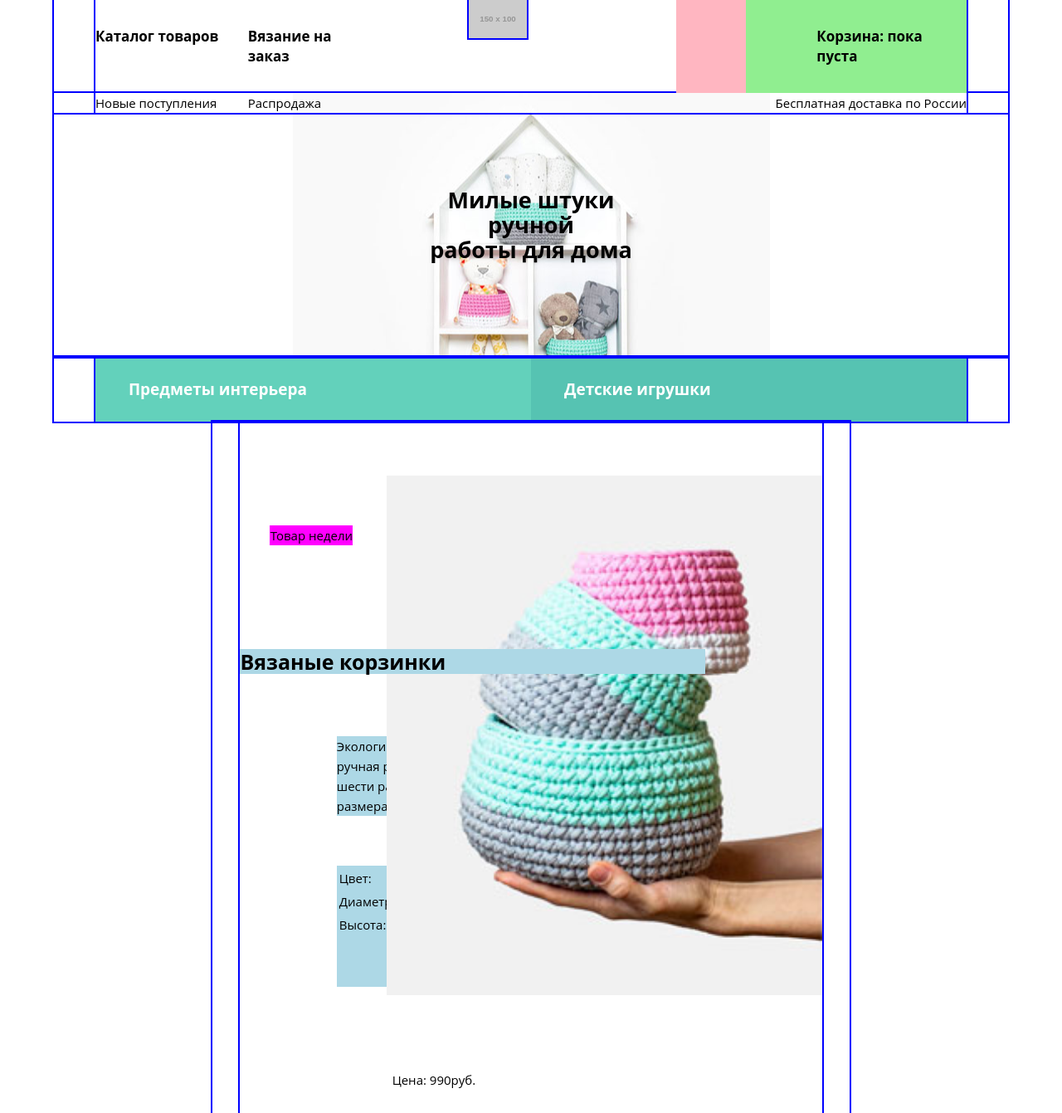
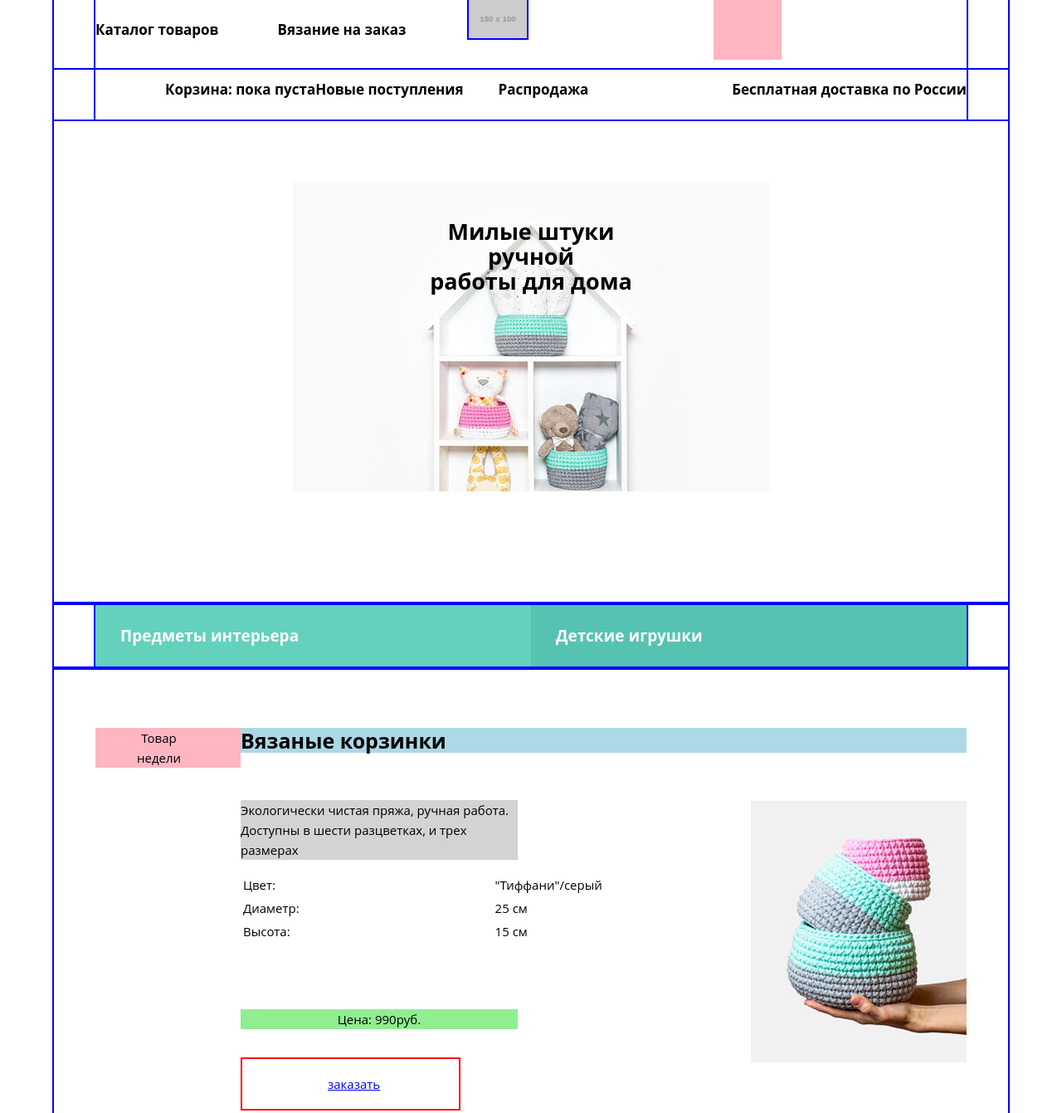
Before and after one commit to icapa9/147815-mishka, a plain HTML site: page index.html in a window 1280 px wide. Shown: the top 1341 px of the page at 83% size. Drawn offline with nearby package versions, Linux system fonts and the light colour scheme; files that its build step writes are made by us from their sources; placeholder pictures from the web are drawn by us.

Commit message:
Сетки: главная страница

```diff
--- a/index.html
+++ b/index.html
@@ -18,9 +18,9 @@
             <li class="menu__item"><a href="form.html">Вязание на заказ</a></li>
             <li class="menu__item"><a href="#">Поиск по сайту</a></li>
             <li class="menu__item"><a href="#">Корзина: пока пуста</a></li>
-            <li class="menu__item"><span>Новые поступления</span></li>
-            <li class="menu__item"><span>Распродажа</span></li>
-            <li class="menu__item"><span>Бесплатная доставка по России</span></li>
+            <li class="menu__item"><a href="#">Новые поступления</a></li>
+            <li class="menu__item"><a href="#">Распродажа</a></li>
+            <li class="menu__item"><a href="#">Бесплатная доставка по России</a></li>
           </ul>
         </div>
       </div>
--- a/less/blocks/header.less
+++ b/less/blocks/header.less
@@ -1,24 +1,11 @@
 .header {
   outline: @outline-block;
-  max-width: 1150px;
-  margin: auto;
+  .container;
 }
-
 
 @media @tablet-widths {
   .header__wrap {
-    display: flex;
-    margin-left: 6.5%;
-    margin-right: 6.5%;
-    opacity: 1;
+    padding-right: 50px;
+    padding-left: 50px;
   }
 }
-
-@media @desktop-widths {
-  .header__wrap {
-    position: relative;
-    margin-left: 4.35%;
-    margin-right: 4.35%;
-    opacity: 1;
-  }
-}
--- a/less/blocks/main-title.less
+++ b/less/blocks/main-title.less
@@ -1,10 +1,10 @@
 .main-title {
-  max-width: 1150px;
-  margin: auto;
   outline: @outline-block;
+  padding-top: 76px;
+  padding-bottom: 121px;
   background: url("../../img/hero-mobile@1x.jpg") 50% 50% no-repeat;
-  padding-top: 96px;
-  padding-bottom: 96px;
+
+  .container;
 
   h1 {
     .caption(27px);
@@ -14,6 +14,14 @@
 
 @media @tablet-widths {
   .main-title {
-    margin-top: -24px;
+    margin-top: -60px;
+    padding-top: 162px;
+    padding-bottom: 375px;
   }
 }
+
+@media @desktop-widths {
+  .main-title {
+    padding-bottom: 355px;
+  }
+}
--- a/less/blocks/menu.less
+++ b/less/blocks/menu.less
@@ -1,7 +1,5 @@
 .menu {
   outline: @outline-block;
-  max-width: 1050px;
-  margin: auto;
 }
 
 .menu__list {
@@ -10,9 +8,10 @@
 }
 
 .menu__item {
+  // outline: 1px solid orange;
   a {
     display: block;
-    padding-left: 23.75%;
+    padding-left: 76px;
     padding-top: 28px;
     padding-bottom: 28px;
 
@@ -27,96 +26,98 @@
 }
 
 @media @tablet-widths {
-  .menu {
-    width: 100%;
-  }
-
   .menu__list {
     display: flex;
     flex-wrap: wrap;
   }
 
-  .menu__item:nth-child(1) {
+  .menu__item:nth-of-type(3) {
+    order: -2;
+    margin-left: 336px;
+    width: 82px;
+    background-color: lightpink;
+
     a {
       padding: 0;
+      padding-top: 24px;
+      padding-bottom: 24px;
+      font-size: 0;
     }
   }
 
-  .menu__item:nth-child(2) {
+  .menu__item:nth-of-type(4) {
+    order: -1;
+    padding-left: 84px;
+    box-sizing: border-box;
+
     a {
-      width: 150px; /*????*/
       padding: 0;
-      padding-left: 5.4%;
+      padding-top: 24px;
+      padding-bottom: 24px;
     }
   }
 
-  .menu__item:nth-child(n+3) {
-    order: -1;
-  }
-
-  .menu__item:nth-child(3) {
-    margin-left: 41.7%;
-    background-color: lightpink;
-    width: 12.5%;
+  .menu__item:nth-of-type(1),
+  .menu__item:nth-of-type(2) {
+    z-index: 1;
 
     a {
-      font-size: 0;
-      margin-top: 32px;
-      margin-bottom: 32px;
       padding: 0;
+      padding-top: 24px;
+      padding-right: 36px;
+      padding-bottom: 24px;
     }
   }
 
-  .menu__item:nth-child(4) {
-    background-color: lightgreen;
-    width: 45.8%;
+  .menu__item:nth-of-type(7) {
+    z-index: 1;
+    display: block;
+    margin-left: auto;
 
     a {
-      margin-top: 32px;
-      margin-bottom: 32px;
-      padding: 0;
-      padding-left: 32%;
+      display: block;
+      padding-top: 24px;
+      padding-bottom: 24px;
+      padding-left: 0;
     }
-  }
-
-  .menu__item:nth-child(7) {
-    order: 1;
-    display: block;
-    margin-left: auto;
   }
 }
 
 @media @desktop-widths {
-  .menu__item:nth-child(1) {
+  .menu__item:nth-of-type(1) {
+    order: -4;
+  }
+  .menu__item:nth-of-type(2) {
+    padding-left: 35px;
     order: -3;
-    margin-top: 32px;
-    margin-bottom: 32px;
-    width: 17.5%;
+  }
+  .menu__item:nth-of-type(3) {
+    margin-left: 334px;
+    order: -2;
+  }
+  .menu__item:nth-of-type(4) {
+    order: -1;
   }
 
-  .menu__item:nth-child(2) {
-    order: -2;
-    margin-top: 32px;
-    margin-bottom: 32px;
-    width: 17.5%;
+  .menu__item:nth-of-type(5),
+  .menu__item:nth-of-type(6) {
+    z-index: 1;
+    display: block;
 
     a {
+      display: block;
+      padding-top: 24px;
+      padding-bottom: 24px;
       padding-left: 0;
     }
   }
 
-  .menu__item:nth-child(3) {
-    margin-left: 31.7%;
-    width: 8%;
+  .menu__item:nth-of-type(5) {
+    padding-right: 7px;
   }
 
-  .menu__item:nth-child(4) {
-    width: 25.3%;
-  }
-
-  .menu__item:nth-child(5),
-  .menu__item:nth-child(6) {
-    display: block;
-    width: 17.5%;
+  .menu__item:nth-of-type(6) {
+    padding-right: 36px;
+    padding-left: 35px;
   }
 }
--- a/less/blocks/product-type.less
+++ b/less/blocks/product-type.less
@@ -1,5 +1,11 @@
 .product-type {
-  max-width: 1150px;
-  margin: auto;
   outline: @outline-block;
+  .container;
 }
+
+@media @tablet-widths {
+  .product-type__wrap {
+    margin-right: 50px;
+    margin-left: 50px;
+  }
+}
--- a/less/blocks/product-week.less
+++ b/less/blocks/product-week.less
@@ -1,15 +1,14 @@
 .product-week {
   outline: @outline-block;
-  width: 320px;
-  margin: auto;
-
-  h1 {
-    .caption(25px);
-  }
+  .container;
 }
 
 .product-week__wrap {
   outline: @outline-block;
+  h1 {
+    background-color: lightblue;
+    .caption(25px);
+  }
 }
 
 .product-week__item {
@@ -17,136 +16,106 @@
   padding: 30px;
 }
 
+.product-week__item span:nth-of-type(2) {
+  display: block;
+  margin-bottom: 28px;
+  text-align: center;
+}
+
+.product-week__item a:nth-of-type(1) {
+  display: block;
+  margin-bottom: 30px;
+}
+
+.product-week__item a:nth-of-type(2) {
+  display: block;
+  padding-top: 18px;
+  padding-right: 82px;
+  padding-bottom: 18px;
+  padding-left: 83px;
+  border: 2px solid red;
+  text-align: center;
+}
 
 @media @tablet-widths {
-  .product-week {
-    width: 768px;
-    margin: auto;
-  }
-
   .product-week__wrap {
-    margin-left: 6.5%;
-    margin-right: 6.5%;
+    padding-top: 52px;
+    padding-right: 50px;
+    padding-bottom: 52px;
+    padding-left: 50px;
   }
 
   .product-week__item {
     display: flex;
-    flex-wrap: wrap;
+    flex-direction: column;
     padding: 0;
   }
 
-  .product-week__item h1 {
-    width: 82.3%;
-  }
-
-  .product-week__item span:first-of-type {
-    width: 10%;
-  }
-
   .product-week__info {
-    width: 50%;
-    padding-right: 50%;
-    margin-right: auto;
-  }
-
-  .product-week__item img {
-    position: absolute;
-    top: 65px;
-    right: 0;
+    margin-top: 40px;
+    width: 334px;
+    background-color: lightgrey;
   }
 
   .product-week__info-table {
-    width: 100%;
-    padding-right: 50%;
-    padding-bottom: 60px;
+    // margin-top: 30px;
+  }
+
+  .product-week__item span:nth-of-type(1) {
+    align-self: flex-end;
+    margin-top: -47px;
+    padding-right: 28px;
+    padding-left: 28px;
+    width: 50px;
+    background-color: lightpink;
   }
 
   .product-week__item span:nth-of-type(2) {
-    display: block;
+    align-self: flex-start;
+    margin-top: -100px;
     margin-bottom: 34px;
-    width: 50%;
-    padding-right: 50%;
+    width: 334px;
     text-align: center;
+    background-color: lightgreen;
+  }
+
+  .product-week__item a:nth-of-type(1) {
+    align-self: flex-end;
+    margin-top: -172px;
   }
 
   .product-week__item a:nth-of-type(2) {
-    padding-top: 14px;
+    align-self: flex-start;
+    padding-top: 18px;
+    padding-right: 95px;
+    padding-bottom: 18px;
     padding-left: 103px;
-    padding-right: 96px;
-    padding-bottom: 14px;
-
-    text-align: center;
-    border: 2px solid black;
+    border: 2px solid red;
   }
 }
 
 @media @desktop-widths {
-  .product-week {
-    max-width: 1150px;
-    margin: auto;
+  .product-week__wrap {
+    padding-top: 72px;
+    padding-left: 225px;
+    padding-bottom: 72px;
   }
 
-  .product-week__wrap {
-    margin-left: 4.35%;
-    margin-right: 4.35%;
+  .product-week__item {
+    h1 {
+      margin-top: -48px;
+    }
   }
 
-  .product-week__item h1 {
-    margin-top: 125px;
-    margin-bottom: 60px;
-    width: 80%;
-    background-color: lightblue;
-    z-index: 1;
-  }
-
-  .product-week__item span:first-of-type {
-    margin-top: 125px;
-    width: 100px;
+  .product-week__item span:nth-of-type(1) {
     order: -1;
+    align-self: flex-start;
+    margin: 0;
+    margin-left: -175px;
+    padding-right: 50px;
+    padding-right: 50px;
+    width: 175px;
     text-align: center;
-    margin-left: 36px;
-    margin-right: 38px;
-    background-color: fuchsia;
-  }
-
-  .product-week__info {
-    margin-left: 16.6%;
-    margin-bottom: 60px;
-    background-color: lightblue;
-  }
-
-  .product-week__info-table {
-    width: auto;
-    margin-left: 16.6%;
-    margin-bottom: 100px;
-    background-color: lightblue;
-  }
-
-  .product-week__item span:nth-of-type(2) {
-    display: block;
-    margin-bottom: 34px;
-    width: 50%;
-    margin-left: 16.6%;
-    text-align: center;
-  }
-
-  .product-week__item a:nth-of-type(2) {
-    margin-left: 16.6%;
-    margin-bottom: 70px;
-    padding-top: 14px;
-    padding-left: 103px;
-    padding-right: 96px;
-    padding-bottom: 14px;
-
-    text-align: center;
-    border: 2px solid black;
-  }
-
-  .product-week__item img {
-    position: absolute;
-    top: 65px;
-    right: 0;
-    width: 525px;
-    height: 626px;
+    box-sizing: border-box;
   }
 }
--- a/less/blocks/product.less
+++ b/less/blocks/product.less
@@ -5,7 +5,7 @@
     display: block;
     padding-top: 27px;
     padding-bottom: 27px;
-    padding-left: 9.375%;
+    padding-left: 30px;
 
     .link(19px; 700; #ffffff);
   }
@@ -21,34 +21,19 @@
 
 
 @media @tablet-widths {
-
-  .product-type__wrap {
-    margin-left: 6.5%;
-    margin-right: 6.5%;
-  }
-
   .product {
     display: flex;
-  }
 
-  .product a {
-    display: inline-block;
-    padding-left: 5.5%;
-    width: 50%;
+    a {
+      width: 334px;
+    }
   }
 }
 
 @media @desktop-widths {
-
-
-  .product-type__wrap {
-    max-width: 1050px;
-    margin: auto;
-    // margin-left: 4.35%;
-    // margin-right: 4.35%;
-  }
-
-  .product a {
-    padding-left: 3.8%;
+  .product {
+    a {
+      width: 525px;
+    }
   }
 }
```
